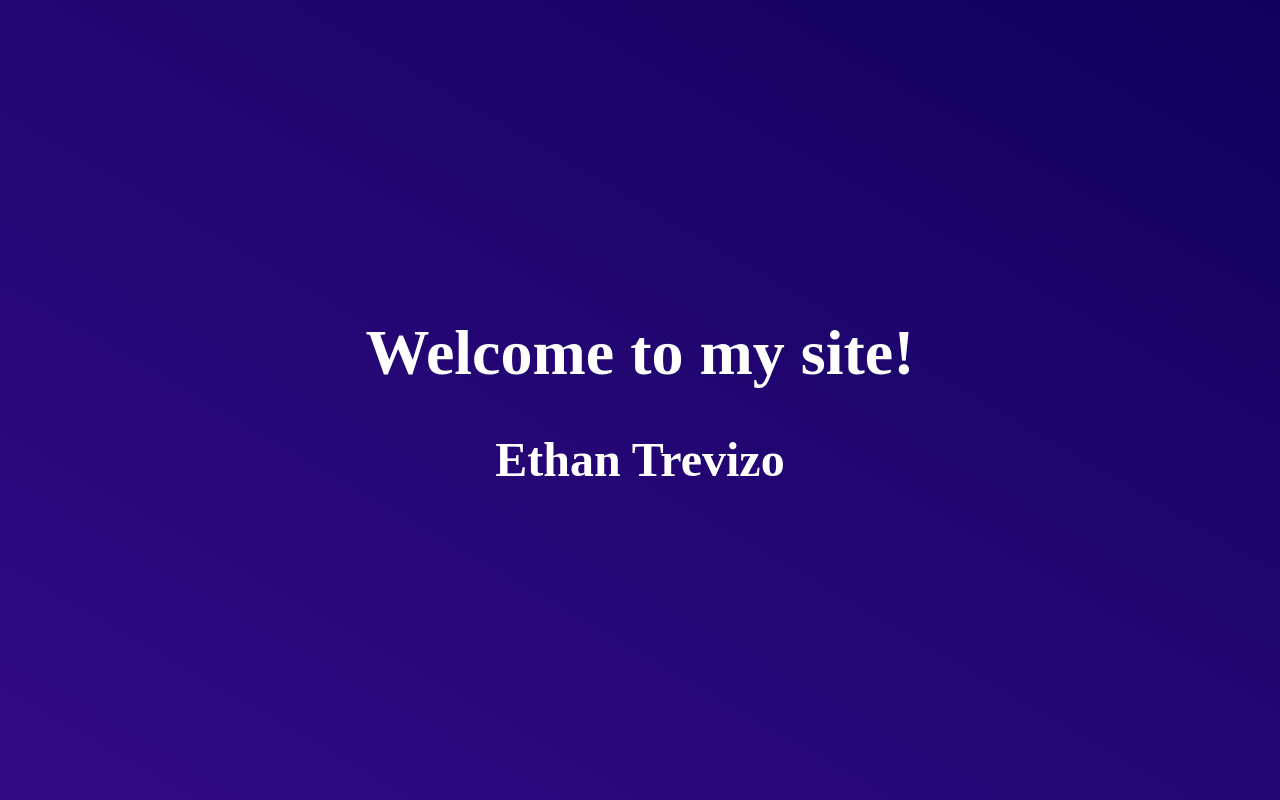
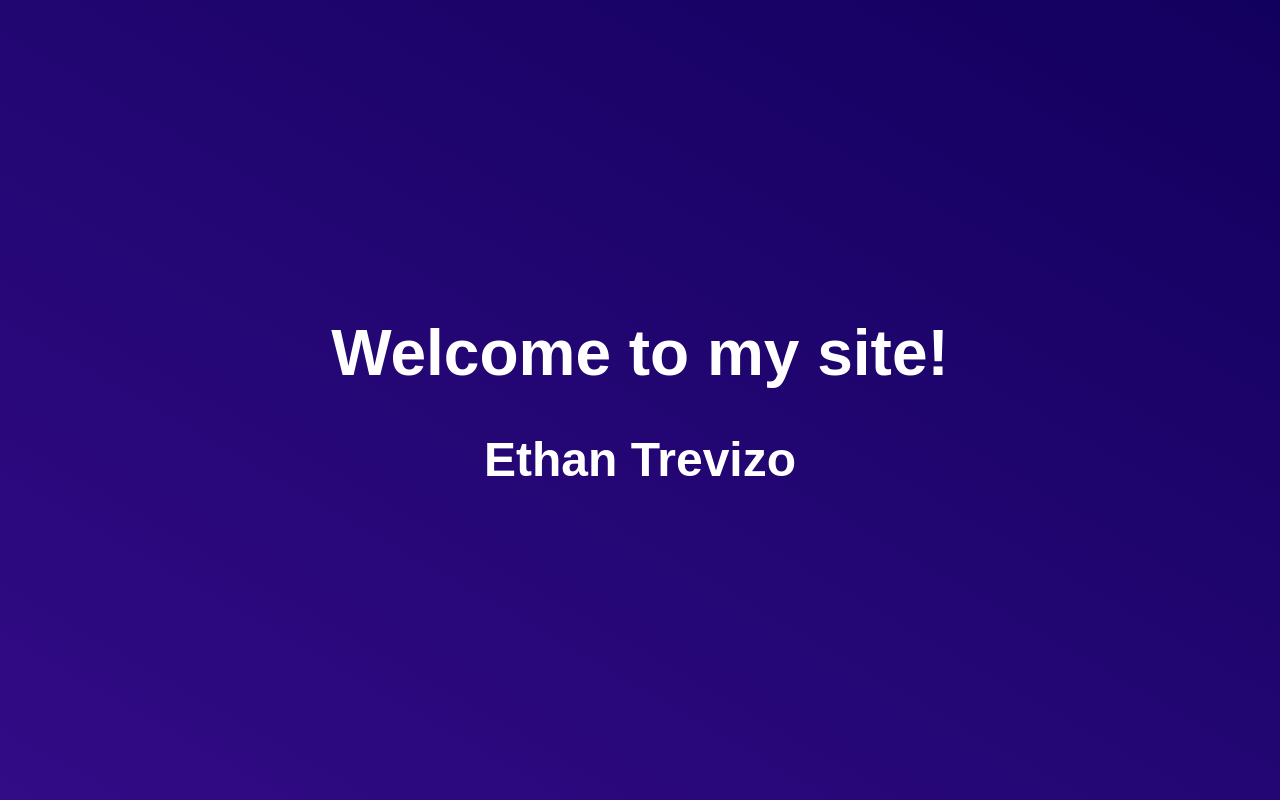
Before and after one commit to EthanIsaac/ethan-portfolio, a Next.js app: page / in a window 1280 px wide. Built offline with nearby package versions, Linux system fonts and the light colour scheme.

Commit message:
overview modifications

```diff
--- a/src/components/nav_bar/navigation/styles.ts
+++ b/src/components/nav_bar/navigation/styles.ts
@@ -1,6 +1,6 @@
-import styled from "styled-components";
-import { NAV_BAR_HEIGHT } from "../../../utils/constants/component_sizes";
-import { desktopCss, mobileCss } from "../../../utils/constants/responsiveness";
+import styled from 'styled-components';
+import { NAV_BAR_HEIGHT } from '../../../utils/constants/component_sizes';
+import { desktopCss, mobileCss } from '../../../utils/constants/responsiveness';
 
 export const SectionsListContainer = styled.div<{ isOpen?: boolean }>`
   width: 100%;
@@ -15,7 +15,7 @@ export const SectionsListContainer = styled.div<{ isOpen?: boolean }>`
     top: ${NAV_BAR_HEIGHT};
     left: 0;
     overflow: hidden;
-    height: ${props.isOpen ? `calc(100vh - ${NAV_BAR_HEIGHT})` : "0px"};
+    height: ${props.isOpen ? `calc(100vh - ${NAV_BAR_HEIGHT})` : '0px'};
     width: 100vw;
     background: white;
     flex-direction: column;`)}
@@ -23,7 +23,7 @@ export const SectionsListContainer = styled.div<{ isOpen?: boolean }>`
 `;
 
 export const SectionTitle = styled.span<{ index: number; variant: boolean; active: boolean }>`
-  font-size: 1.4em;
+  font-size: ${(props) => props.theme.fontStyle.sizes.m};
   cursor: pointer;
   margin: 0 0.5em;
   animation: backInDown 1s;
--- a/src/sections/about_me/index.tsx
+++ b/src/sections/about_me/index.tsx
@@ -1,5 +1,5 @@
-import Layout from "components/layout";
-import { AboutMeContainer, AvatarPicture, Description, Title, Overview, Subtitle, Bio } from "./styles";
+import Layout from 'components/layout';
+import { AboutMeContainer, AvatarPicture, Description, Title, Overview, Subtitle, Bio, Quote } from './styles';
 
 const AboutMe = () => {
   return (
@@ -7,7 +7,11 @@ const AboutMe = () => {
       <AboutMeContainer>
         <Overview>
           <AvatarPicture>
-            <img src="/assets/images/ethan-avatar.jpg" />
+            <img src='/assets/images/ethan-avatar.jpg' />
+            <Quote>
+              — "Innovation is a process that requires effort and dedication. Talent without commitment does not
+              generate progress"
+            </Quote>
           </AvatarPicture>
           <Description>
             <Title>Ethan Isaac Bautista Trevizo</Title>
--- a/src/sections/about_me/styles.ts
+++ b/src/sections/about_me/styles.ts
@@ -1,5 +1,5 @@
-import styled from "styled-components";
-import { mobileCss } from "../../utils/constants/responsiveness";
+import styled from 'styled-components';
+import { desktopCss, mobileCss } from '../../utils/constants/responsiveness';
 
 export const AboutMeContainer = styled.section``;
 
@@ -12,7 +12,9 @@ export const Overview = styled.div`
 export const AvatarPicture = styled.div`
   flex: 1;
   display: flex;
+  flex-direction: column;
   justify-content: center;
+  align-items: center;
 
   & > img {
     border-radius: 50%;
@@ -23,11 +25,20 @@ export const AvatarPicture = styled.div`
   }
 `;
 
+export const Quote = styled.div`
+  margin-top: 2rem;
+  font-style: italic; bold;
+`;
+
 export const Description = styled.div`
   padding: 1rem;
   flex: 5;
   min-width: 60vw;
   font-size: ${({ theme }) => theme.fontStyle.sizes.m};
+
+  ${desktopCss(`
+    margin-left: 2rem;
+  `)}
 
   ${mobileCss(`
     padding: 0;
@@ -41,8 +52,9 @@ export const Title = styled.div`
 `;
 
 export const Subtitle = styled.div`
-  font-size: ${({ theme }) => theme.fontStyle.sizes.m};
-  text-shadow: 0px 0px 10px white;
+  font-size: ${({ theme }) => theme.fontStyle.sizes.sm};
+  font-style: italic;
+  text-shadow: 0px 0px 5px white;
 `;
 
 export const Bio = styled.div`
--- a/src/styles/global_style.tsx
+++ b/src/styles/global_style.tsx
@@ -1,6 +1,6 @@
-import { createGlobalStyle } from "styled-components";
-import { blurIn, blurOut } from "../animations/blur";
-import { mobileCss } from "../utils/constants/responsiveness";
+import { createGlobalStyle } from 'styled-components';
+import { blurIn, blurOut } from '../animations/blur';
+import { mobileCss } from '../utils/constants/responsiveness';
 
 const GlobalStyle = createGlobalStyle`
   html,
@@ -9,7 +9,8 @@ const GlobalStyle = createGlobalStyle`
     margin: 0;
     color: white;
     font-weight: 400;
-    font-size: 16px;
+    font-size: ${(props) => props.theme.fontStyle.sizes.default};
+    font-family: sans-serif;
 
     -ms-overflow-style: none;  /* IE and Edge */
     scrollbar-width: none;  /* Firefox */
--- a/src/utils/theme.ts
+++ b/src/utils/theme.ts
@@ -1,14 +1,14 @@
-import { DefaultTheme } from "styled-components";
+import { DefaultTheme } from 'styled-components';
 import {
   COLOR_PRIMARY,
   COLOR_PRIMARY_DARK,
   COLOR_PRIMARY_DARKEST,
   COLOR_PRIMARY_LIGHT,
   COLOR_SHADOW,
-} from "./constants/colors";
-import { GRADIENT_PRIMARY } from "./constants/gradients";
+} from './constants/colors';
+import { GRADIENT_PRIMARY } from './constants/gradients';
 
-declare module "styled-components" {
+declare module 'styled-components' {
   export interface DefaultTheme {
     fontStyle: {
       sizes: Record<string, string>;
@@ -21,13 +21,14 @@ declare module "styled-components" {
 const theme: DefaultTheme = {
   fontStyle: {
     sizes: {
-      xxsm: "0.4rem",
-      xsm: "0.8rem",
-      sm: "1.2rem",
-      m: "1.4rem",
-      l: "1.6rem",
-      xl: "2rem",
-      xxl: "2.5rem",
+      default: '16px',
+      xxsm: '0.4rem',
+      xsm: '0.8rem',
+      sm: '1.2rem',
+      m: '1.4rem',
+      l: '1.6rem',
+      xl: '2rem',
+      xxl: '2.5rem',
     },
   },
   colors: {
```
